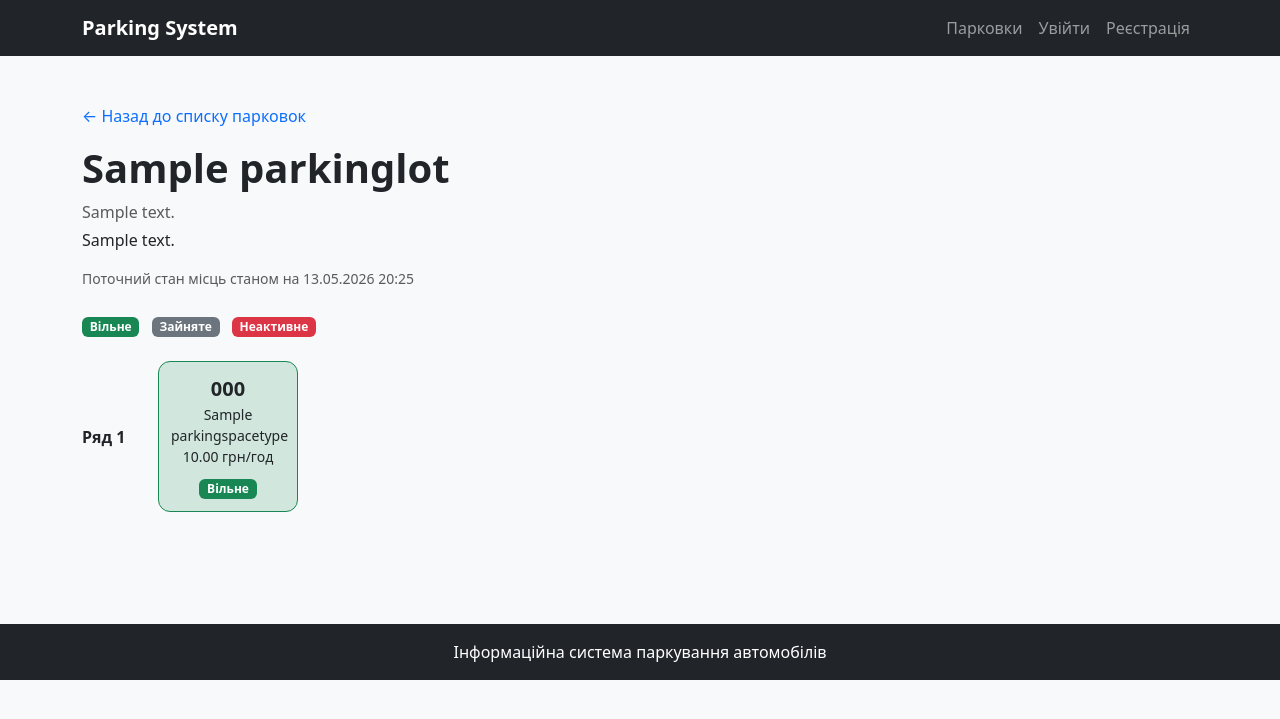
After one commit to kaolinhida/parking-system, a Django app: page /parkings/1/ in a window 1280 px wide. The commit adds this page. Shown: the top 719 px of the page. Run offline with Django 5.2, Linux system fonts and the light colour scheme; tables that the repository leaves empty hold one stand-in row (values such as "Sample post").

Commit message:
Add parking list and detail pages

```diff
--- a/config/urls.py
+++ b/config/urls.py
@@ -15,9 +15,10 @@ Including another URLconf
     2. Add a URL to urlpatterns:  path('blog/', include('blog.urls'))
 """
 from django.contrib import admin
-from django.urls import path, include
+from django.urls import include, path
 
 urlpatterns = [
     path('admin/', admin.site.urls),
     path('', include('core.urls')),
+    path('parkings/', include('parkings.urls')),
 ]
--- /dev/null
+++ b/parkings/urls.py
@@ -0,0 +1,9 @@
+from django.urls import path
+from . import views
+
+app_name = 'parkings'
+
+urlpatterns = [
+    path('', views.parking_list, name='parking_list'),
+    path('<int:parking_id>/', views.parking_detail, name='parking_detail'),
+]
--- a/parkings/views.py
+++ b/parkings/views.py
@@ -1,3 +1,81 @@
-from django.shortcuts import render
+from django.db.models import Count
+from django.shortcuts import get_object_or_404, render
+from django.utils import timezone
 
-# Create your views here.
+from reservations.models import Reservation
+from .models import ParkingLot, Tariff
+
+
+def parking_list(request):
+    parkings = (
+        ParkingLot.objects
+        .filter(is_active=True)
+        .annotate(spaces_count=Count('spaces'))
+        .order_by('name')
+    )
+
+    return render(request, 'parkings/parking_list.html', {
+        'parkings': parkings,
+    })
+
+
+def parking_detail(request, parking_id):
+    parking = get_object_or_404(ParkingLot, id=parking_id, is_active=True)
+
+    now = timezone.now()
+
+    occupied_space_ids = set(
+        Reservation.objects.filter(
+            parking_space__parking_lot=parking,
+            status=Reservation.STATUS_ACTIVE,
+            start_time__lte=now,
+            end_time__gt=now,
+        ).values_list('parking_space_id', flat=True)
+    )
+
+    tariffs = Tariff.objects.filter(
+        parking_lot=parking,
+        is_active=True,
+    ).select_related('space_type')
+
+    tariff_by_type_id = {
+        tariff.space_type_id: tariff
+        for tariff in tariffs
+    }
+
+    spaces = (
+        parking.spaces
+        .select_related('space_type')
+        .order_by('row', 'column')
+    )
+
+    rows = {}
+
+    for space in spaces:
+        space.tariff = tariff_by_type_id.get(space.space_type_id)
+
+        if not space.is_active:
+            space.display_status = 'inactive'
+            space.display_status_label = 'Неактивне'
+        elif space.id in occupied_space_ids:
+            space.display_status = 'occupied'
+            space.display_status_label = 'Зайняте'
+        else:
+            space.display_status = 'available'
+            space.display_status_label = 'Вільне'
+
+        rows.setdefault(space.row, []).append(space)
+
+    parking_rows = [
+        {
+            'row_number': row_number,
+            'spaces': row_spaces,
+        }
+        for row_number, row_spaces in rows.items()
+    ]
+
+    return render(request, 'parkings/parking_detail.html', {
+        'parking': parking,
+        'parking_rows': parking_rows,
+        'now': now,
+    })
--- a/templates/base.html
+++ b/templates/base.html
@@ -14,7 +14,7 @@
         <a class="navbar-brand fw-bold" href="{% url 'core:home' %}">Parking System</a>
 
         <div class="navbar-nav ms-auto">
-            <a class="nav-link" href="#">Парковки</a>
+            <a class="nav-link" href="{% url 'parkings:parking_list' %}">Парковки</a>
 
             {% if user.is_authenticated %}
                 <a class="nav-link" href="#">Мій кабінет</a>
--- a/templates/core/home.html
+++ b/templates/core/home.html
@@ -17,7 +17,7 @@
                 </p>
 
                 <div class="d-flex gap-3">
-                    <a href="#" class="btn btn-primary btn-lg">Переглянути парковки</a>
+                    <a href="{% url 'parkings:parking_list' %}" class="btn btn-primary btn-lg">Переглянути парковки</a>
 
                     {% if user.is_authenticated %}
                         <a href="#" class="btn btn-outline-dark btn-lg">Мій кабінет</a>
--- /dev/null
+++ b/templates/parkings/parking_detail.html
@@ -0,0 +1,101 @@
+{% extends 'base.html' %}
+
+{% block title %}{{ parking.name }} | Parking System{% endblock %}
+
+{% block content %}
+<section class="py-5">
+    <div class="container">
+        <div class="mb-4">
+            <a href="{% url 'parkings:parking_list' %}" class="text-decoration-none">
+                ← Назад до списку парковок
+            </a>
+
+            <h1 class="fw-bold mt-3">{{ parking.name }}</h1>
+
+            <p class="text-muted mb-1">
+                {{ parking.address }}
+            </p>
+
+            {% if parking.description %}
+                <p class="mb-3">
+                    {{ parking.description }}
+                </p>
+            {% endif %}
+
+            <p class="small text-muted">
+                Поточний стан місць станом на {{ now|date:"d.m.Y H:i" }}
+            </p>
+        </div>
+
+        <div class="mb-4">
+            <span class="badge bg-success me-2">Вільне</span>
+            <span class="badge bg-secondary me-2">Зайняте</span>
+            <span class="badge bg-danger me-2">Неактивне</span>
+        </div>
+
+        {% if parking_rows %}
+            <div class="parking-grid">
+                {% for row in parking_rows %}
+                    <div class="d-flex align-items-center mb-3">
+                        <div class="fw-bold me-3" style="width: 60px;">
+                            Ряд {{ row.row_number }}
+                        </div>
+
+                        <div class="d-flex flex-wrap gap-3">
+                            {% for space in row.spaces %}
+                                {% if space.display_status == 'available' %}
+                                    <div class="parking-space-card border border-success bg-success-subtle">
+                                {% elif space.display_status == 'occupied' %}
+                                    <div class="parking-space-card border border-secondary bg-secondary-subtle">
+                                {% else %}
+                                    <div class="parking-space-card border border-danger bg-danger-subtle">
+                                {% endif %}
+                                        <div class="fw-bold fs-5">{{ space.number }}</div>
+
+                                        <div class="small">
+                                            {{ space.space_type.name }}
+                                        </div>
+
+                                        {% if space.tariff %}
+                                            <div class="small">
+                                                {{ space.tariff.price_per_hour }} грн/год
+                                            </div>
+                                        {% else %}
+                                            <div class="small text-muted">
+                                                Тариф не задано
+                                            </div>
+                                        {% endif %}
+
+                                        <div class="mt-2">
+                                            <span class="badge
+                                                {% if space.display_status == 'available' %}bg-success
+                                                {% elif space.display_status == 'occupied' %}bg-secondary
+                                                {% else %}bg-danger{% endif %}
+                                            ">
+                                                {{ space.display_status_label }}
+                                            </span>
+                                        </div>
+                                    </div>
+                            {% endfor %}
+                        </div>
+                    </div>
+                {% endfor %}
+            </div>
+        {% else %}
+            <div class="alert alert-info">
+                Для цієї парковки ще не додано паркомісця.
+            </div>
+        {% endif %}
+    </div>
+</section>
+
+<style>
+    .parking-space-card {
+        width: 140px;
+        min-height: 120px;
+        border-radius: 12px;
+        padding: 12px;
+        text-align: center;
+    }
+</style>
+{% endblock %}
```
Also changed, not shown: templates/parkings/parking_list.html (added, +52 -0 lines).
